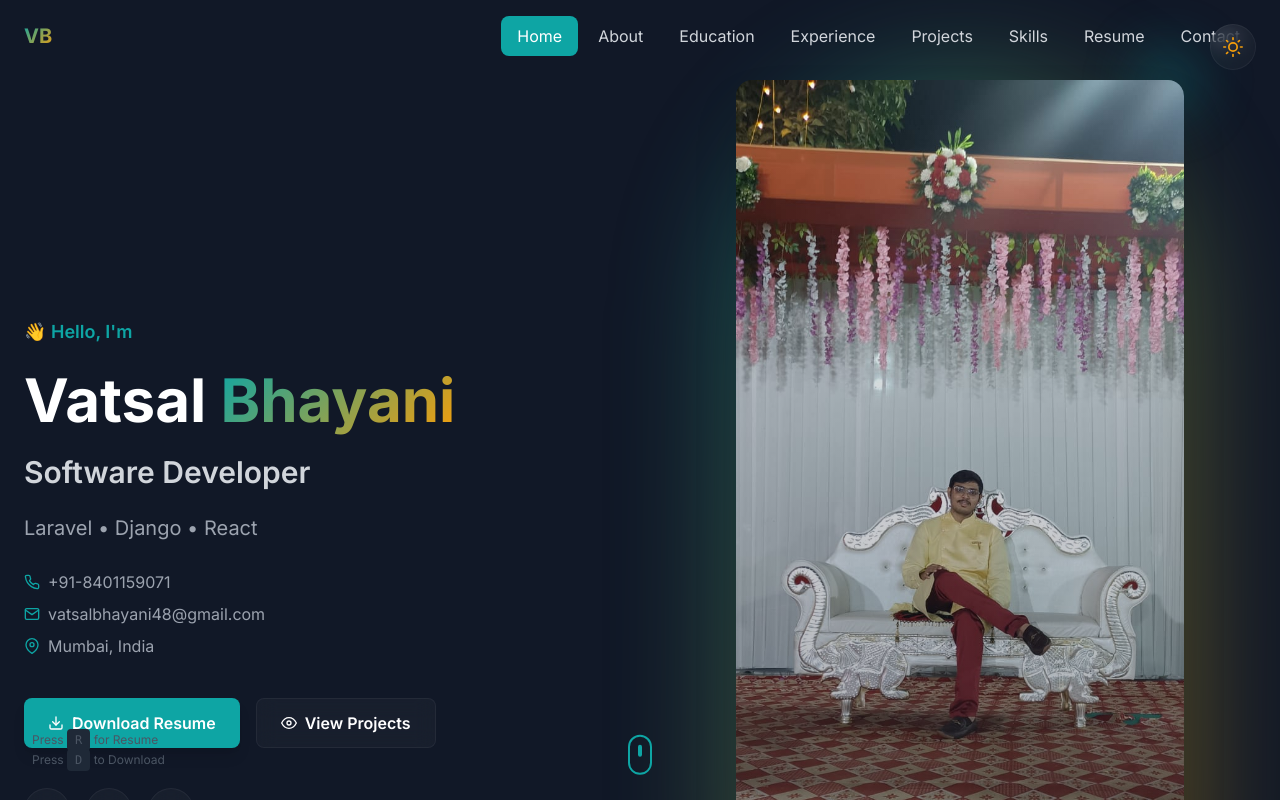
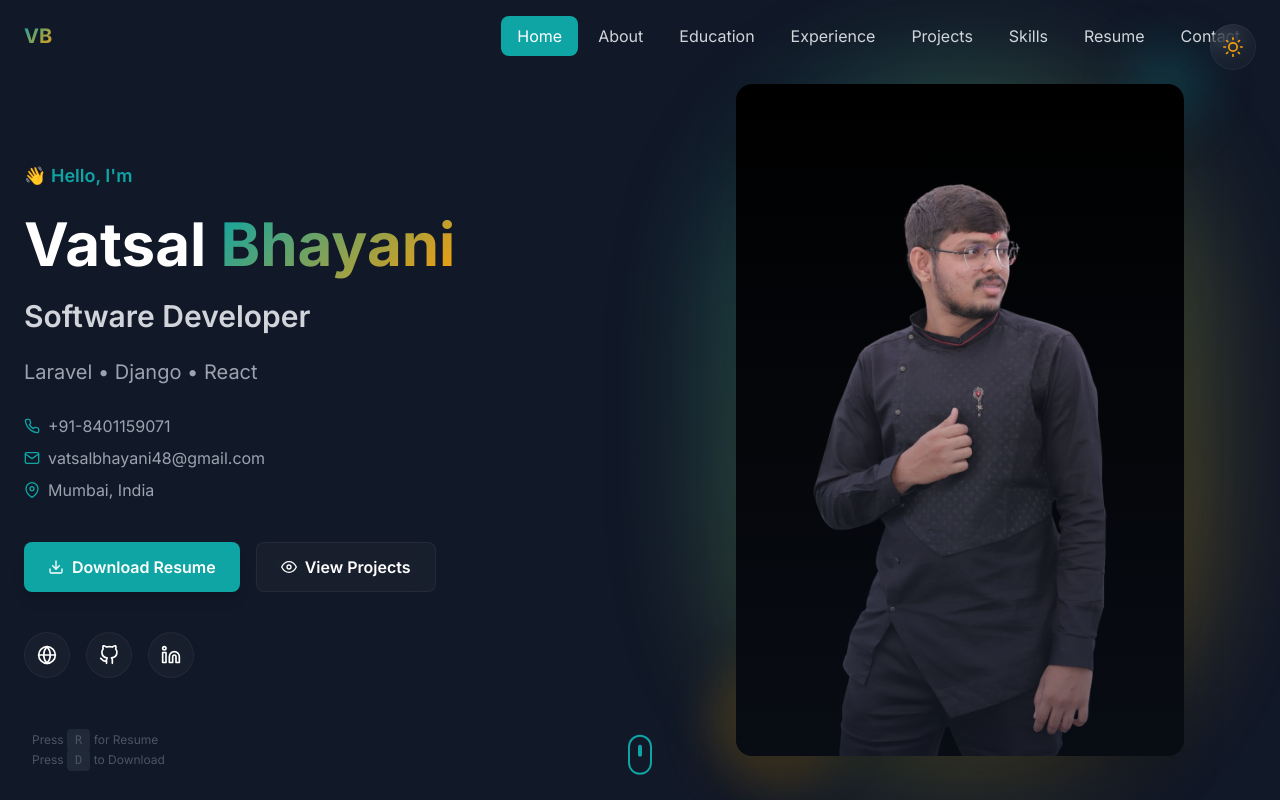
Before and after one commit to Vatsalbhayani/vatsal_portfolio, a React (Vite) app: page / in a window 1280 px wide. Shown: the top 800 px of the page. Built offline with nearby package versions, Linux system fonts and the light colour scheme.

Commit message:
Add portfolio project files

```diff
--- a/src/components/Hero.jsx
+++ b/src/components/Hero.jsx
@@ -176,7 +176,7 @@ const Hero = ({ darkMode }) => {
                 className="relative z-10 rounded-2xl overflow-hidden shadow-2xl"
               >
                 <img
-                  src="/images/profile_img2.jpg"
+                  src={profileImg1}
                   alt="Vatsal Bhayani - Software Developer"
                   className="w-full h-auto object-cover"
                 />
```
